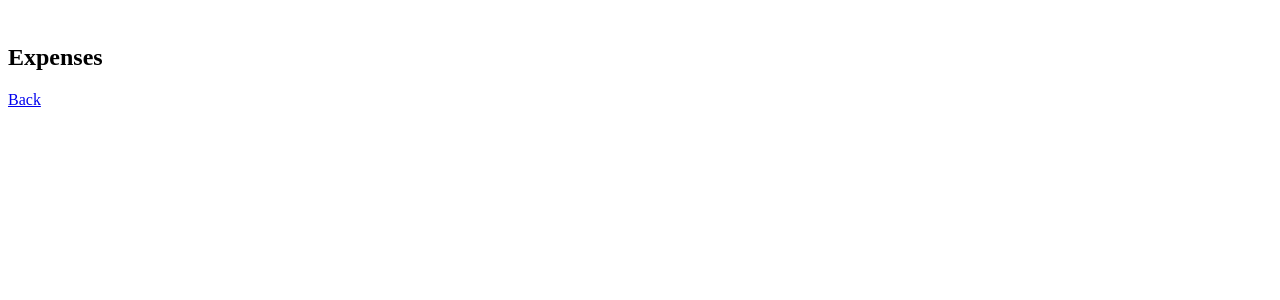
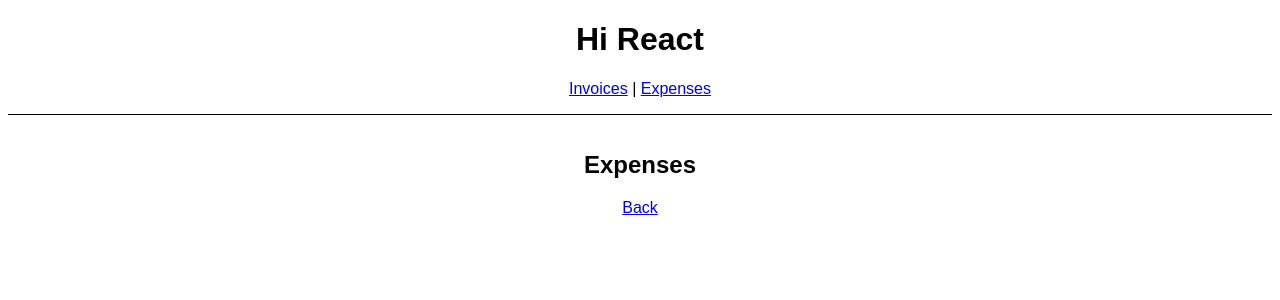
Before and after one commit to tonybengue/React-router-bases, a React (Vite) app: page /expenses in a window 1280 px wide. Shown: the top 300 px of the page. Built offline with nearby package versions, Linux system fonts and the light colour scheme.

Commit message:
Add nested routes

```diff
--- a/src/App.jsx
+++ b/src/App.jsx
@@ -1,5 +1,5 @@
 import "./styles.css";
-import { Link } from "react-router-dom";
+import { Outlet, Link } from "react-router-dom";
 
 export default function App() {
   return (
@@ -11,9 +11,11 @@
           paddingBottom: "1rem"
         }}
       >
-        <Link to="/invoices">Invoices</Link> |{" "}
+        <Link to="/invoices">Invoices</Link> | {" "}
         <Link to="/expenses">Expenses</Link>
       </nav>
+      {/* Allow to keep menu */}
+      <Outlet />
     </div>
   );
 }
--- a/src/index.jsx
+++ b/src/index.jsx
@@ -12,9 +12,10 @@
 root.render(
   <BrowserRouter>
     <Routes>
-      <Route path="/" element={<App />} />
-      <Route path="expenses" element={<Expenses />} />
-      <Route path="invoices" element={<Invoices />} />
+      <Route path="/" element={<App />}>
+        <Route path="expenses" element={<Expenses />} />
+        <Route path="invoices" element={<Invoices />} />
+      </Route>
     </Routes>
   </BrowserRouter>
 )
```
